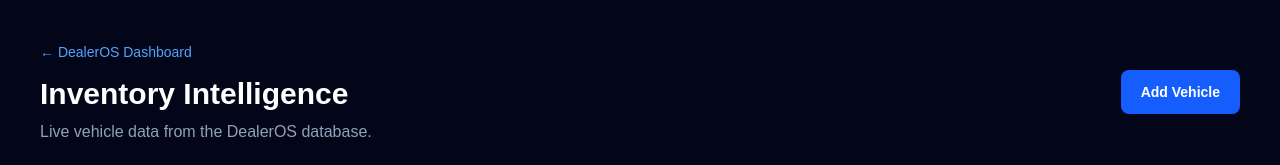
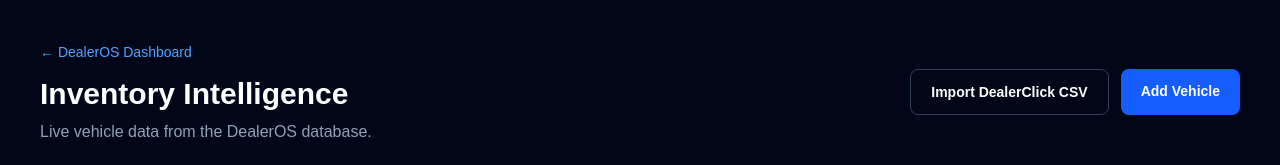
Before and after one commit to jcollette2jc-cpu/dealeros-ai, a Next.js app: page /inventory in a window 1280 px wide. Shown: the top 165 px of the page. Built offline with nearby package versions, Linux system fonts and the light colour scheme; no server answers; the database is empty.

Commit message:
Link DealerClick inventory import

```diff
--- a/app/inventory/page.tsx
+++ b/app/inventory/page.tsx
@@ -74,9 +74,14 @@
               Live vehicle data from the DealerOS database.
             </p>
           </div>
-          <Link href="/inventory/new" className="rounded-lg bg-blue-600 px-5 py-3 text-center text-sm font-semibold hover:bg-blue-500">
-            Add Vehicle
-          </Link>
+          <div className="flex gap-3">
+            <Link href="/inventory/import" className="rounded-lg border border-slate-700 px-5 py-3 text-center text-sm font-semibold hover:bg-slate-800">
+              Import DealerClick CSV
+            </Link>
+            <Link href="/inventory/new" className="rounded-lg bg-blue-600 px-5 py-3 text-center text-sm font-semibold hover:bg-blue-500">
+              Add Vehicle
+            </Link>
+          </div>
         </header>
 
         {params.success && (
```
